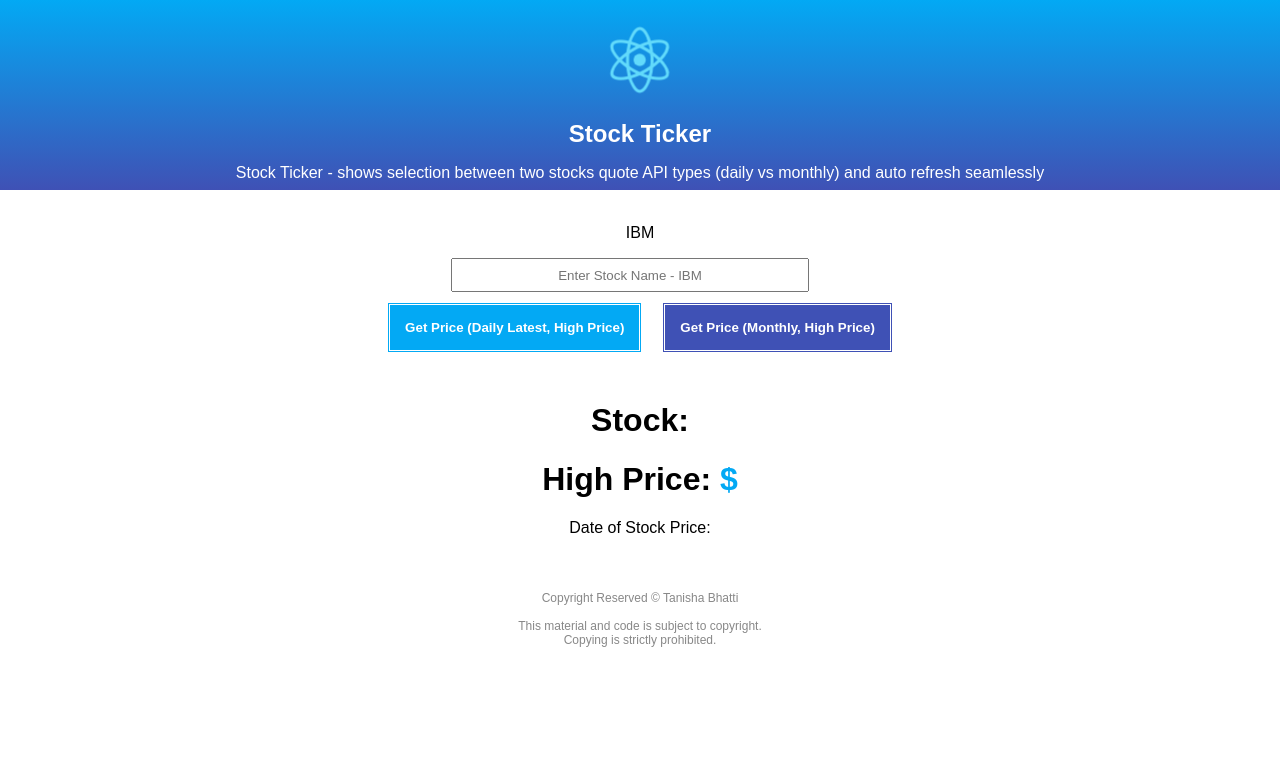
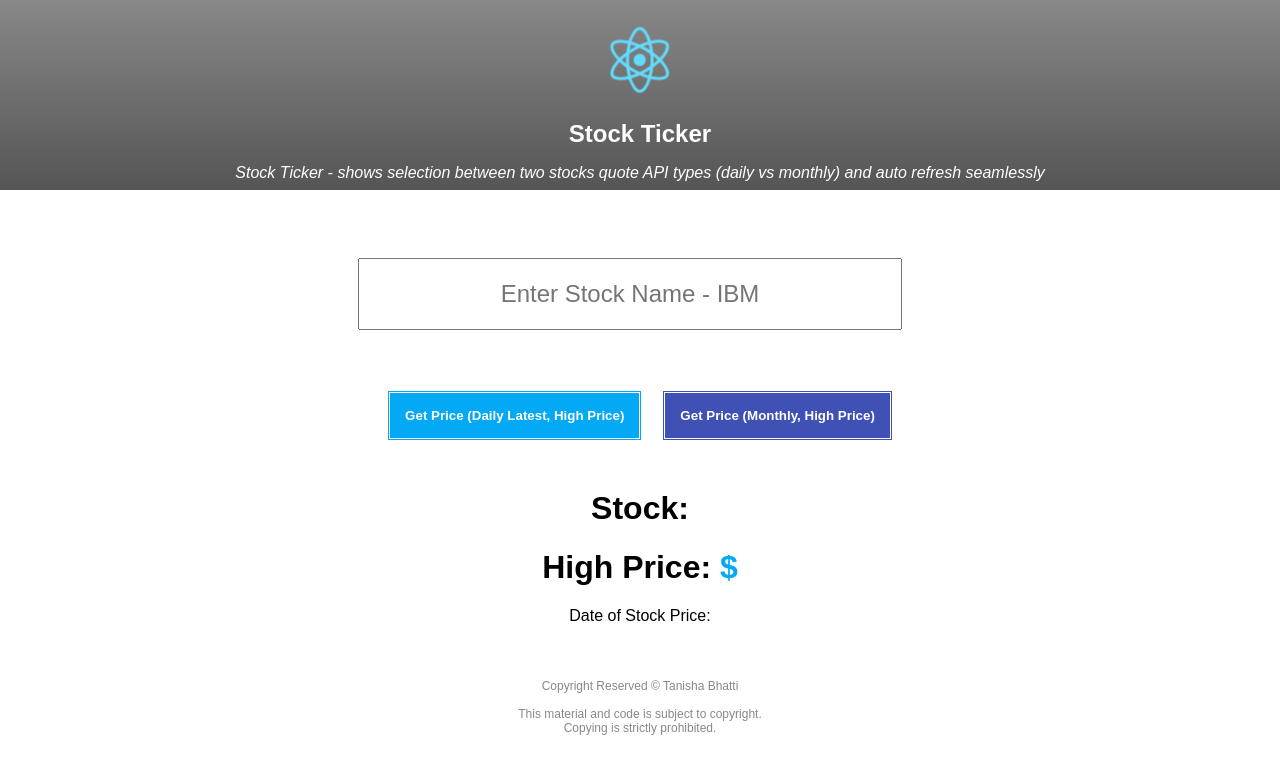
Before and after one commit to tanishabhatti/app, a React (Create React App) app: page / in a window 1280 px wide. Shown: the top 774 px of the page. Built offline with nearby package versions, Linux system fonts and the light colour scheme.

Commit message:
+ update

```diff
--- a/public/index.html
+++ b/public/index.html
@@ -19,7 +19,7 @@
       work correctly both with client-side routing and a non-root public URL.
       Learn how to configure a non-root public URL by running `npm run build`.
     -->
-    <title>React App</title>
+    <title>Stock Ticker App</title>
   </head>
   <body>
     <noscript>
--- a/src/App.css
+++ b/src/App.css
@@ -8,7 +8,7 @@
 }
 
 .App-header {
-  background: linear-gradient(#03A9F4, #3f51b5);
+  background: linear-gradient(#888, #555);
   height: 150px;
   padding: 20px;
   color: white;
@@ -24,8 +24,11 @@
 
 input {
   height: 28px;
-  width: 350px;
+  width: 500px;
   margin-right: 20px;
+  margin-bottom: 50px;
+  padding: 20px;
+  font-size: 24px;
   text-align: center;
 }
 
--- a/src/App.js
+++ b/src/App.js
@@ -97,10 +97,10 @@ class App extends Component {
         <header className="App-header">
           <img src={logo} className="App-logo" alt="logo" />
           <h1 className="App-title">Stock Ticker</h1>
-          <p>Stock Ticker - shows selection between two stocks quote API types (daily vs monthly) and auto refresh seamlessly</p><br/>
+          <p><i>Stock Ticker - shows selection between two stocks quote API types (daily vs monthly) and auto refresh seamlessly</i></p><br/>
         </header>
         <br/>
-        <p>IBM</p>
+        <p>&nbsp;</p>
        <label>
        <input type="text" name="Enter Stock Name" placeholder="Enter Stock Name - IBM" ref={(input)=>{this.state.name=input;}}/></label><br/>
 
```
